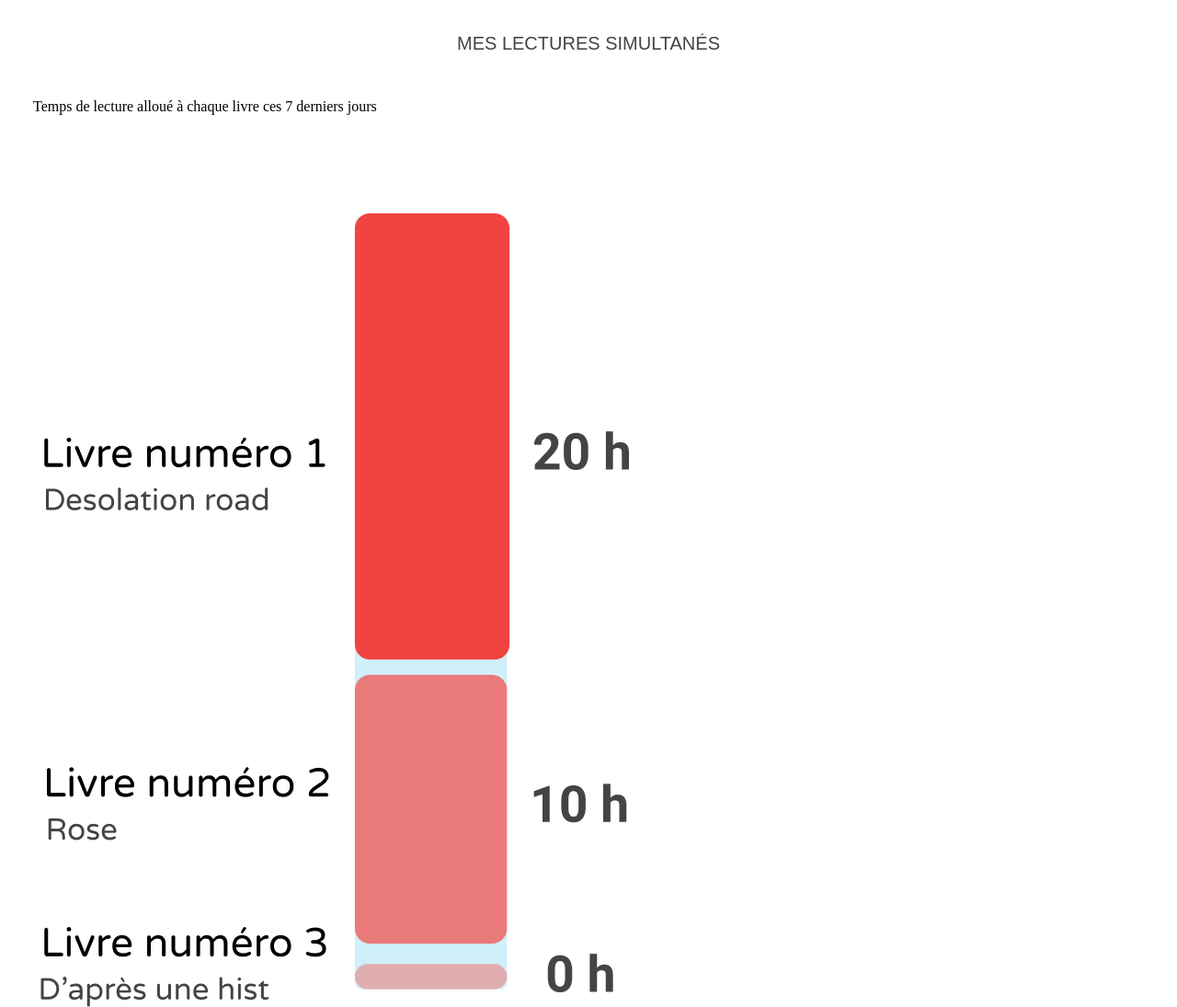
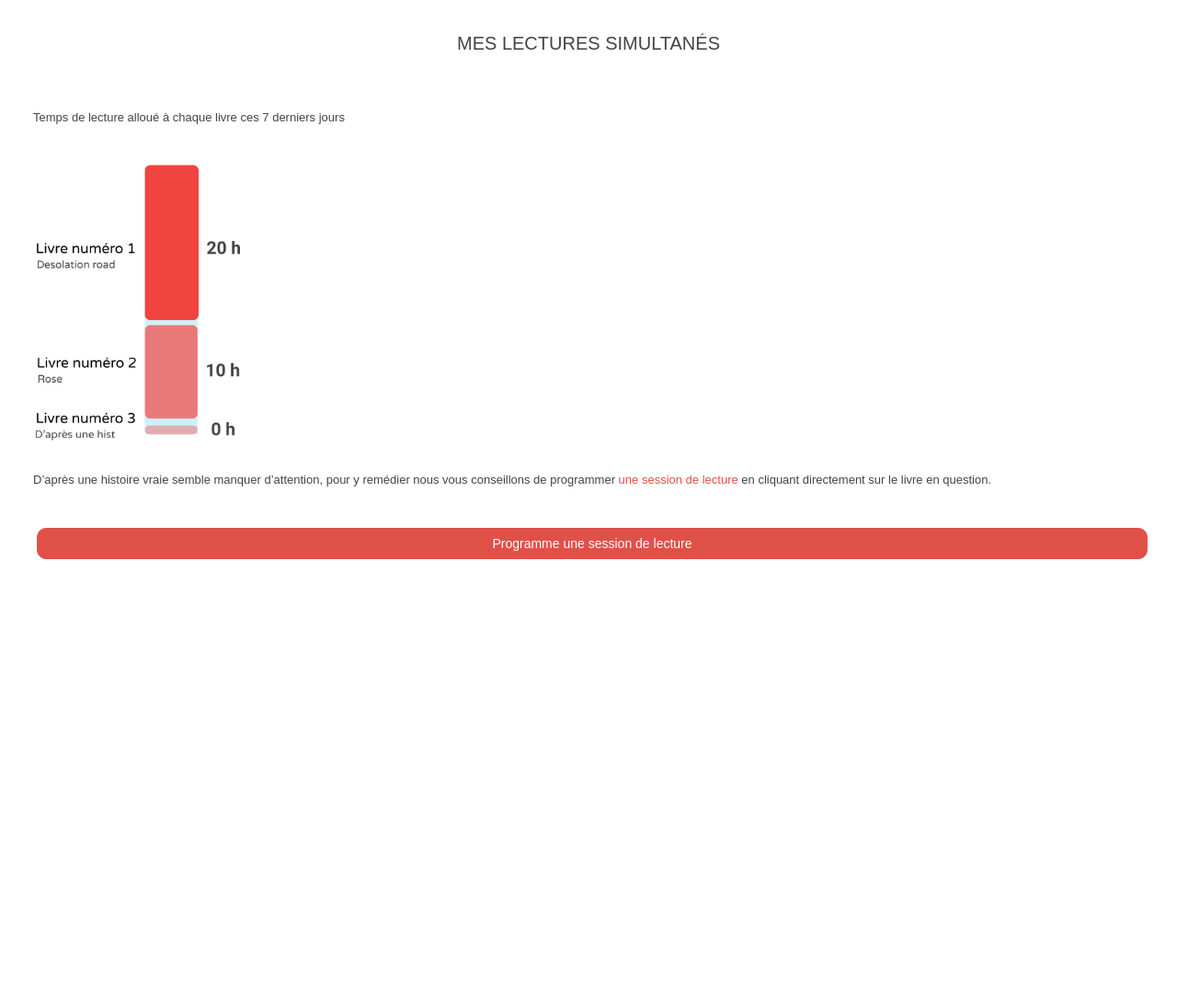
Before and after one commit to ulysseducamp/repo-projet-long, a plain HTML site: page Parcours de Yohan /lecturesimul.html in a window 1280 px wide. Shown: the top 1095 px of the page at 92% size. After the commit the page ends 800 px from the top, so only its background shows below. Drawn offline with Linux system fonts and the light colour scheme.

Commit message:
fin Page lecture simultanées

```diff
--- a/Parcours de Yohan /lecturesimul.html
+++ b/Parcours de Yohan /lecturesimul.html
@@ -12,11 +12,11 @@
         <div class="top Title_1">Mes lectures simultanés</div>
     </div>
 
-    <p>Temps de lecture alloué à chaque livre ces 7 derniers jours</p>
+    <div class="text--simul"><p>Temps de lecture alloué à chaque livre ces 7 derniers jours</p></div>
 
      <img  class="simul" src="images/simultané.png" alt="graphique des lectures simultanées">
 
-    <p>D’après une histoire vraie semble manquer d’attention, pour y remédier nous vous conseillons de programmer <span>une session de lecture</span> en cliquant directement sur le livre en question.</p>
+     <div class="text--simul"><p>D’après une histoire vraie semble manquer d’attention, pour y remédier nous vous conseillons de programmer <span>une session de lecture</span> en cliquant directement sur le livre en question.</p></div>
 
     <a href="#"><button class="btn--primary btn--full--width">Programme une session de lecture</button></a>
 
--- a/Parcours de Yohan /style.css
+++ b/Parcours de Yohan /style.css
@@ -222,6 +222,21 @@ margin: 0.25rem;
 
 /* Mes lectures simultanées */
 
+.text--simul{
+    display: flex;
+    font-family:'Varela Round', sans-serif;
+    font-size: 13px;
+    color: var(--troisiemecouleur);
+}
+
+span{
+    color:var(--primary-color);
+}
+
+.simul{
+    width:300px;
+}
+
 /* SORTE DE GUI */
 
   .Title_1 {
```
